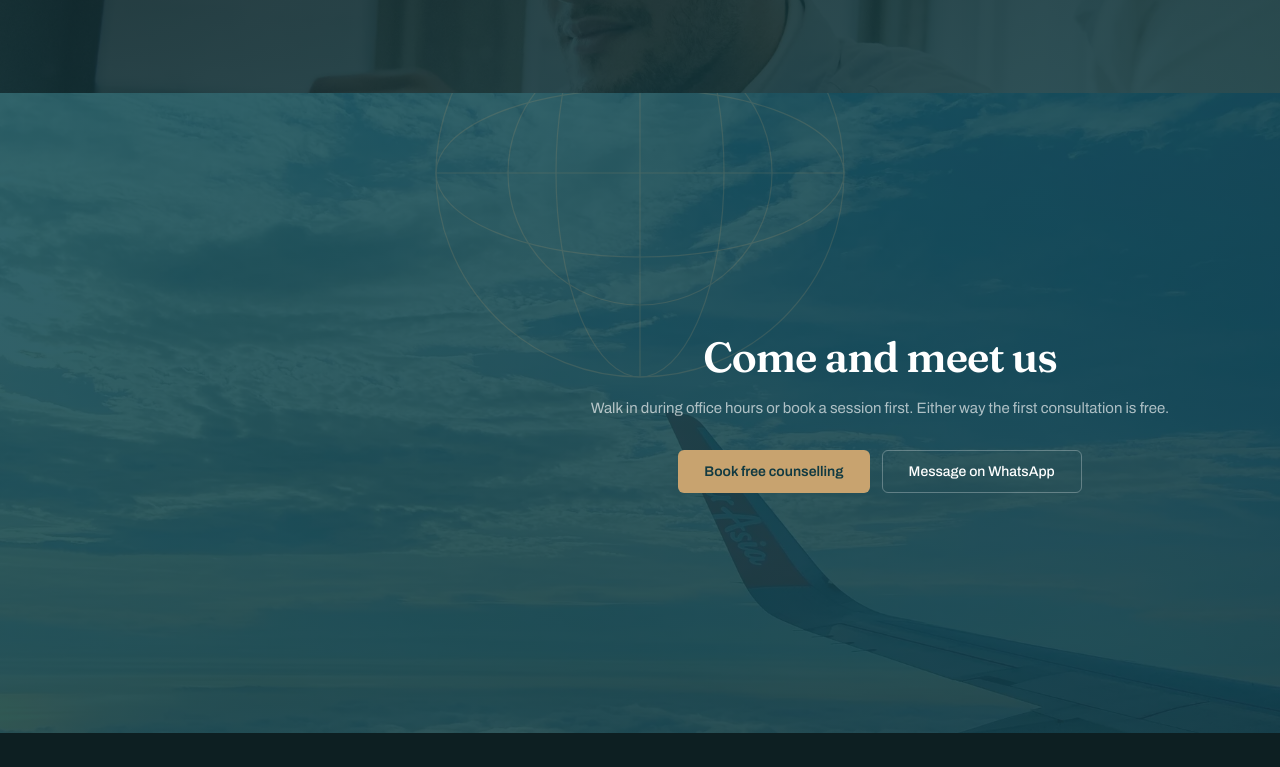
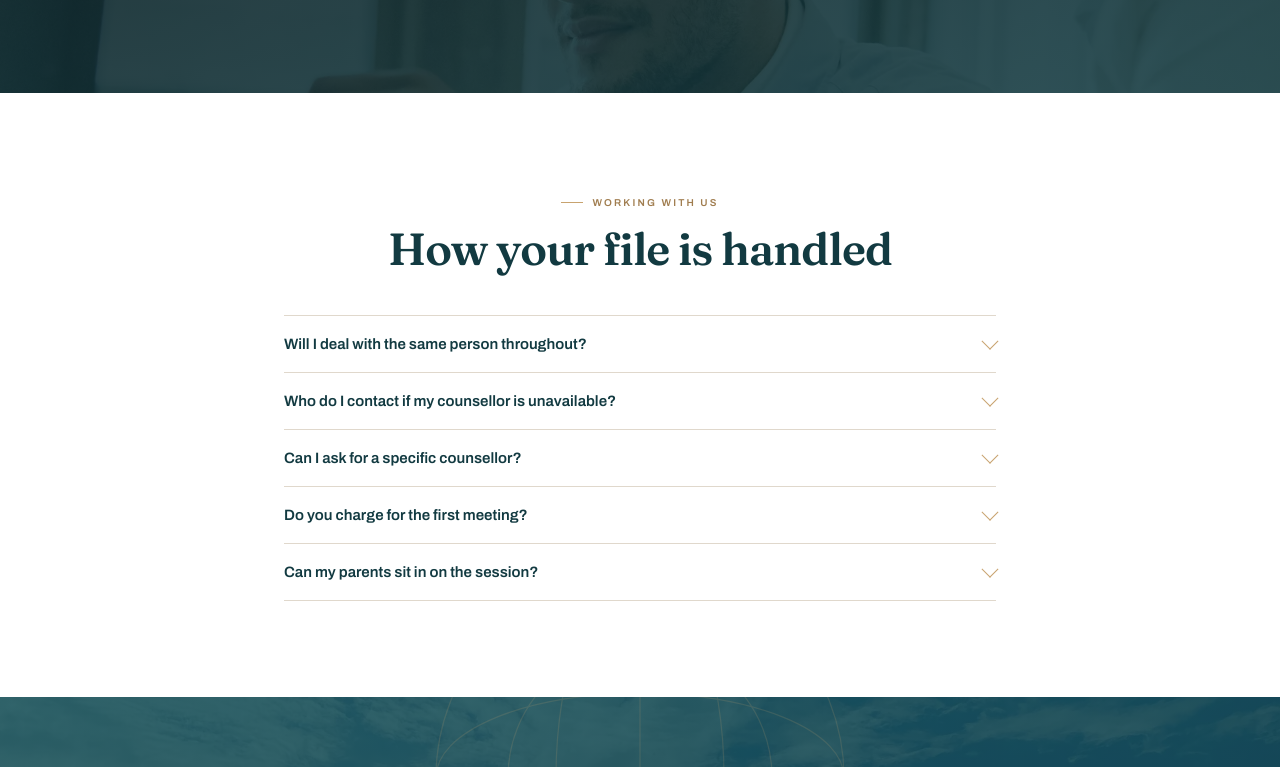
Before and after one commit to tahirarmie-niggo/solutions3601, a website: page public/team.html in a window 1280 px wide. Shown: the part 2724-3491 px from the top of the page. Drawn offline with Linux system fonts and the light colour scheme.

Commit message:
Update team.html

```diff
--- a/public/team.html
+++ b/public/team.html
@@ -142,6 +142,36 @@
   </div>
 </section>
 
+<!-- ===== WORKING WITH US FAQ ===== -->
+<section class="s3-sec">
+  <div class="s3-head mid reveal">
+    <div class="s3-eyebrow">Working with us</div>
+    <h2 class="s3-display">How your file is handled</h2>
+  </div>
+  <div class="s3-faq">
+    <details class="s3-q reveal">
+      <summary>Will I deal with the same person throughout?</summary>
+      <p>Yes. One case officer owns your file from the first session to departure, and you get their direct number. Specialists step in for their part &mdash; attestation, financial documents &mdash; but you are not passed between desks or asked to explain your situation again.</p>
+    </details>
+    <details class="s3-q reveal">
+      <summary>Who do I contact if my counsellor is unavailable?</summary>
+      <p>Every file is visible to the whole office, so anyone can pick it up and see exactly where it stands. During office hours, WhatsApp usually gets the fastest answer regardless of who is in.</p>
+    </details>
+    <details class="s3-q reveal">
+      <summary>Can I ask for a specific counsellor?</summary>
+      <p>You can, and we will accommodate it where the workload allows. That said, files are normally assigned by specialism &mdash; medical applications go to the Europe desk, Canadian visas to the visa desk &mdash; because that usually serves you better than a name.</p>
+    </details>
+    <details class="s3-q reveal">
+      <summary>Do you charge for the first meeting?</summary>
+      <p>No. The first consultation is free whether you proceed with us or not, and we will tell you honestly if we do not think we can help.</p>
+    </details>
+    <details class="s3-q reveal">
+      <summary>Can my parents sit in on the session?</summary>
+      <p>Please bring them. Most of the questions that matter &mdash; funding, timelines, what happens if a visa is refused &mdash; are the ones parents ask, and it saves everyone a second conversation later.</p>
+    </details>
+  </div>
+</section>
+
 <!-- ===== CTA ===== -->
 <section class="s3-cta cta-b">
   <svg class="s3-cta-mesh" viewBox="0 0 400 400" fill="none" aria-hidden="true">
```
